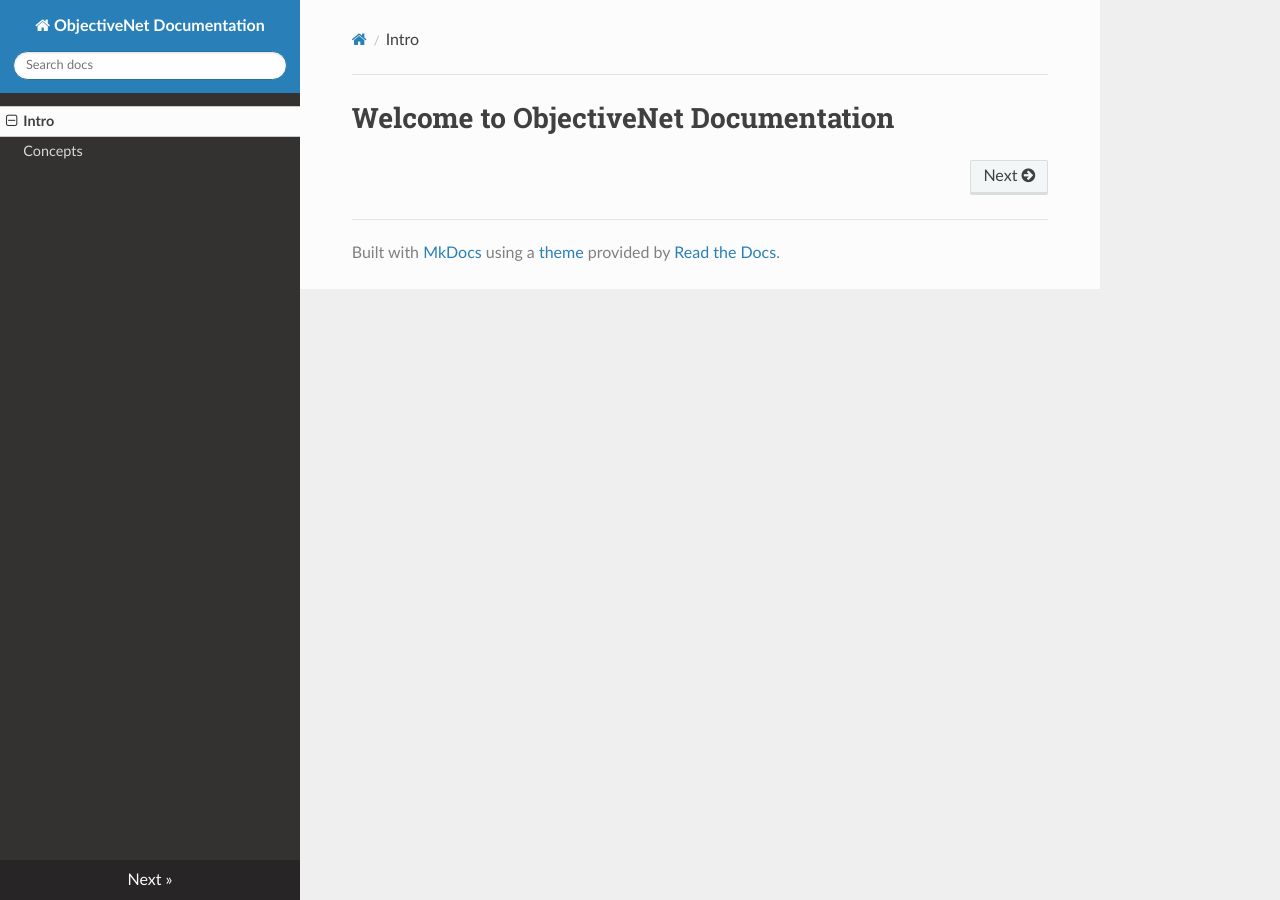
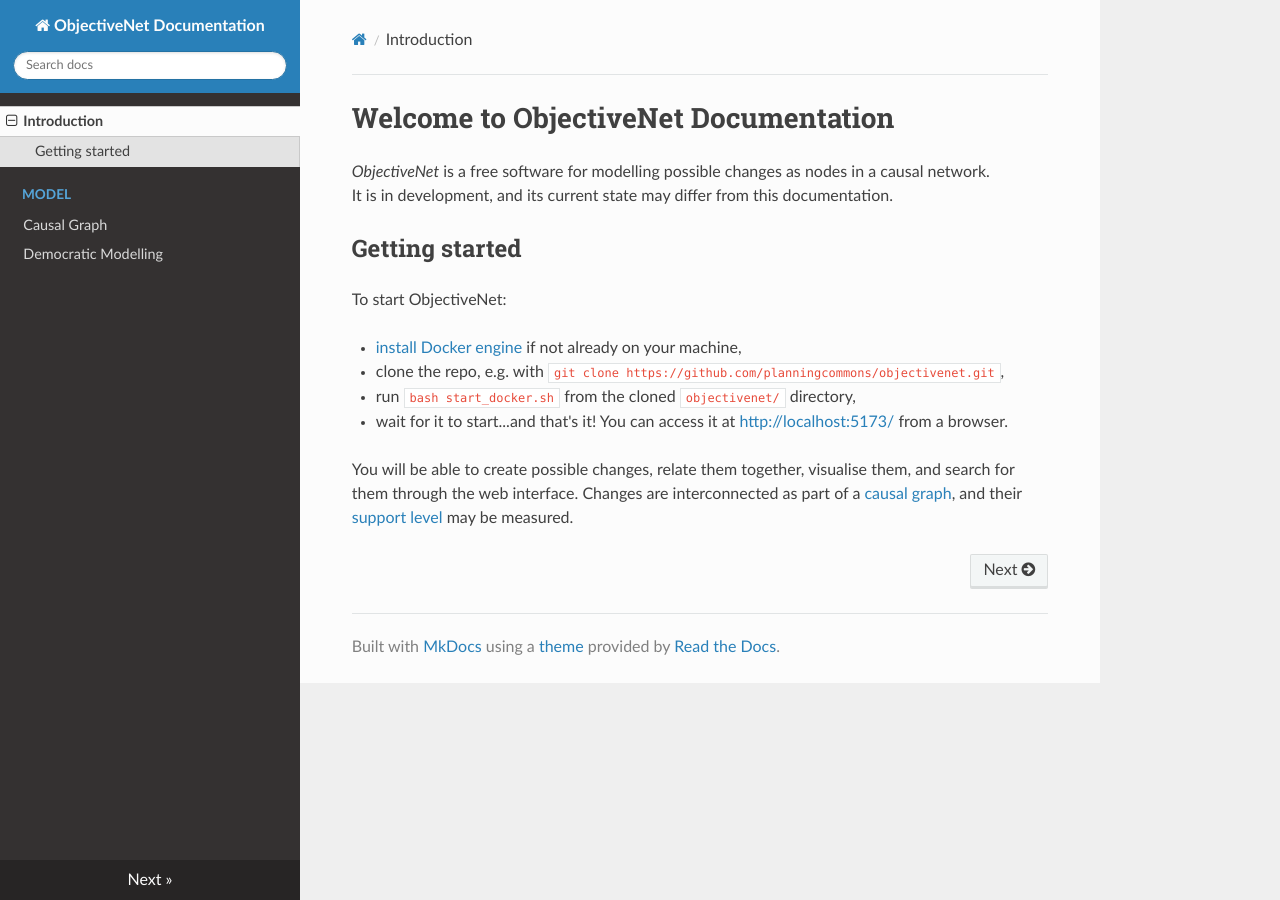
Before and after one commit to comodelling/commongraph, an MkDocs documentation site: the page built from docs/index.md, in a window 1280 px wide. Built offline with MkDocs 1.6.1, drawn with Linux system fonts in a browser that asks for light colours; nearby versions of some CDN libraries.

Commit message:
update documentation

````diff
--- a/docs/index.md
+++ b/docs/index.md
@@ -1 +1,16 @@
 # Welcome to ObjectiveNet Documentation
+
+*ObjectiveNet* is a free software for modelling possible changes as nodes in a causal network.<br>
+It is in development, and its current state may differ from this documentation.
+
+## Getting started
+
+To start ObjectiveNet:
+
+- [install Docker engine](https://www.docker.com/get-started/) if not already on your machine,
+- clone the repo, e.g. with ```git clone https://github.com/planningcommons/objectivenet.git```,
+- run ```bash start_docker.sh``` from the cloned `objectivenet/` directory,
+- wait for it to start...and that's it! You can access it at [http://localhost:5173/](http://localhost:5173/) from a browser.
+
+You will be able to create possible changes, relate them together, visualise them, and search for them through the web interface.
+Changes are interconnected as part of a [causal graph](graph.md), and their [support level](democracy.md) may be measured.
--- a/mkdocs.yml
+++ b/mkdocs.yml
@@ -1,5 +1,10 @@
 site_name: ObjectiveNet Documentation
 nav:
-  - Intro: index.md
-  - Concepts: concepts.md
+  - Introduction: index.md
+  - Model:
+    - Causal Graph: graph.md
+    - Democratic Modelling: democracy.md
 theme: readthedocs
+markdown_extensions:
+  - def_list
+docs_dir: docs
````
Also changed, not shown: docs/democracy.md (added, +7 -0 lines), docs/graph.md (added, +32 -0 lines), 1 other file.
